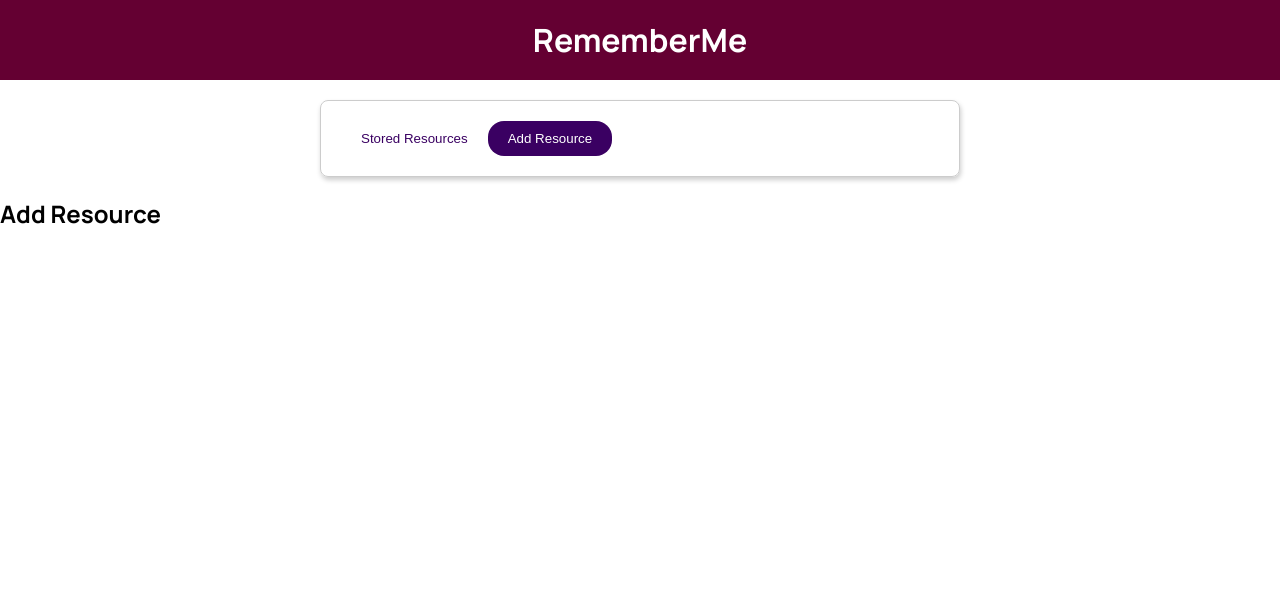
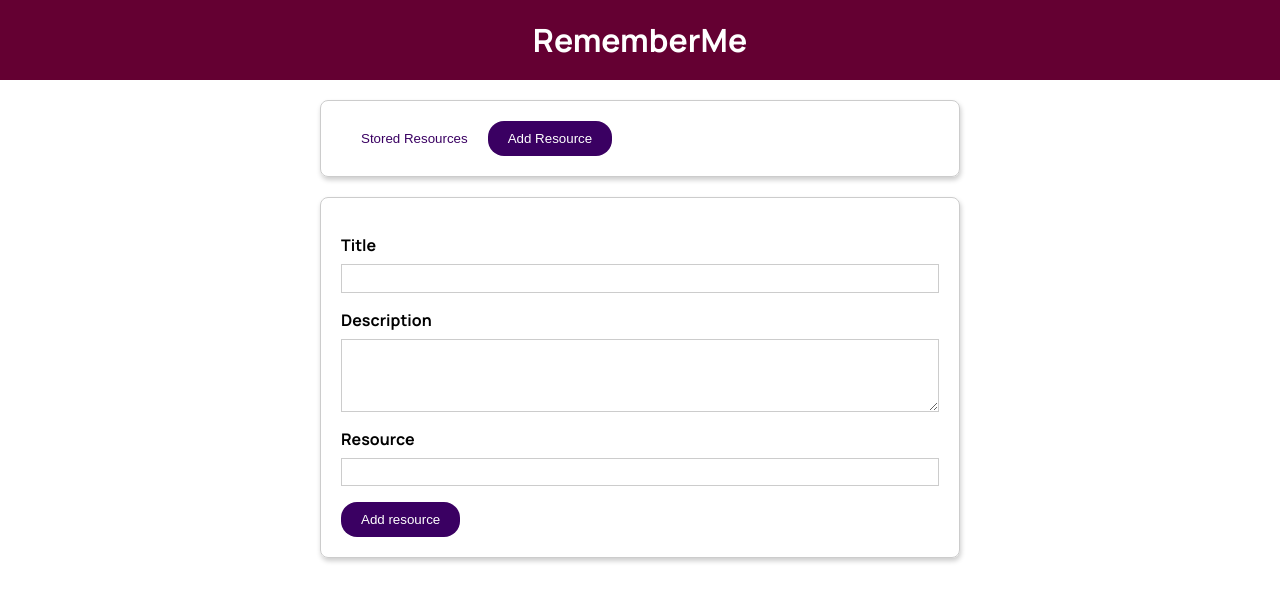
Before and after one commit to VisheshSingh/Learning-resources-vue, a Vue app: page / in a window 1280 px wide. Both pictures are taken after a click on the button "Add Resource". Shown: the top 602 px of the page. Built offline with nearby package versions, Linux system fonts and the light colour scheme.

Commit message:
Fetching User Input

```diff
--- a/src/components/learning-resources/AddResource.vue
+++ b/src/components/learning-resources/AddResource.vue
@@ -1,11 +1,74 @@
 <template>
-  <h2>Add Resource</h2>
+  <base-card>
+    <form @submit.prevent="handleSubmit">
+      <div class="form-control">
+        <label for="title">Title</label>
+        <input type="text" name="title" id="title" v-model="title" />
+      </div>
+      <div class="form-control">
+        <label for="description">Description</label>
+        <textarea
+          id="description"
+          name="description"
+          rows="3"
+          v-model="description"
+        ></textarea>
+      </div>
+      <div class="form-control">
+        <label for="resource">Resource</label>
+        <input type="url" name="resource" id="resource" v-model="resource" />
+      </div>
+      <base-button type="submit">Add resource</base-button>
+    </form>
+  </base-card>
 </template>
 
 <script>
 export default {
-  name: 'AddResource'
+  inject: ['addNewResource'],
+  name: 'AddResource',
+  data() {
+    return {
+      title: '',
+      description: '',
+      resource: ''
+    };
+  },
+  methods: {
+    handleSubmit() {
+      this.addNewResource({
+        title: this.title,
+        description: this.description,
+        resource: this.resource
+      });
+      this.title = '';
+      this.description = '';
+      this.resource = '';
+    }
+  }
 };
 </script>
 
-<style></style>
+<style scoped>
+label {
+  font-weight: bold;
+  display: block;
+  margin-bottom: 0.5rem;
+}
+input,
+textarea {
+  display: block;
+  width: 100%;
+  font: inherit;
+  padding: 0.15rem;
+  border: 1px solid #ccc;
+}
+input:focus {
+  outline: none;
+  border-color: #3a0061;
+  background-color: #f7ebff;
+}
+.form-control {
+  margin: 1rem 0;
+}
+</style>
--- a/src/components/learning-resources/TheResource.vue
+++ b/src/components/learning-resources/TheResource.vue
@@ -9,7 +9,9 @@
       >Add Resource</base-button
     >
   </base-card>
-  <component :is="selectedTab"></component>
+  <keep-alive>
+    <component :is="selectedTab"></component>
+  </keep-alive>
 </template>
 
 <script>
@@ -36,14 +38,15 @@ export default {
           id: 2,
           title: 'Vue.js',
           description: 'A Progressive framework for building UIs',
-          link: 'https://vue.org'
+          link: 'https://vuejs.org/'
         }
       ]
     };
   },
   provide() {
     return {
-      resources: this.storedResources
+      resources: this.storedResources,
+      addNewResource: this.addNewResource
     };
   },
   computed: {
@@ -57,6 +60,15 @@ export default {
   methods: {
     setSelectedTab(tab) {
       this.selectedTab = tab;
+    },
+    addNewResource({ title, description, resource }) {
+      this.storedResources.unshift({
+        id: new Date().toISOString(),
+        title,
+        description,
+        resource
+      });
+      this.selectedTab = 'stored-resource';
     }
   }
 };
```
